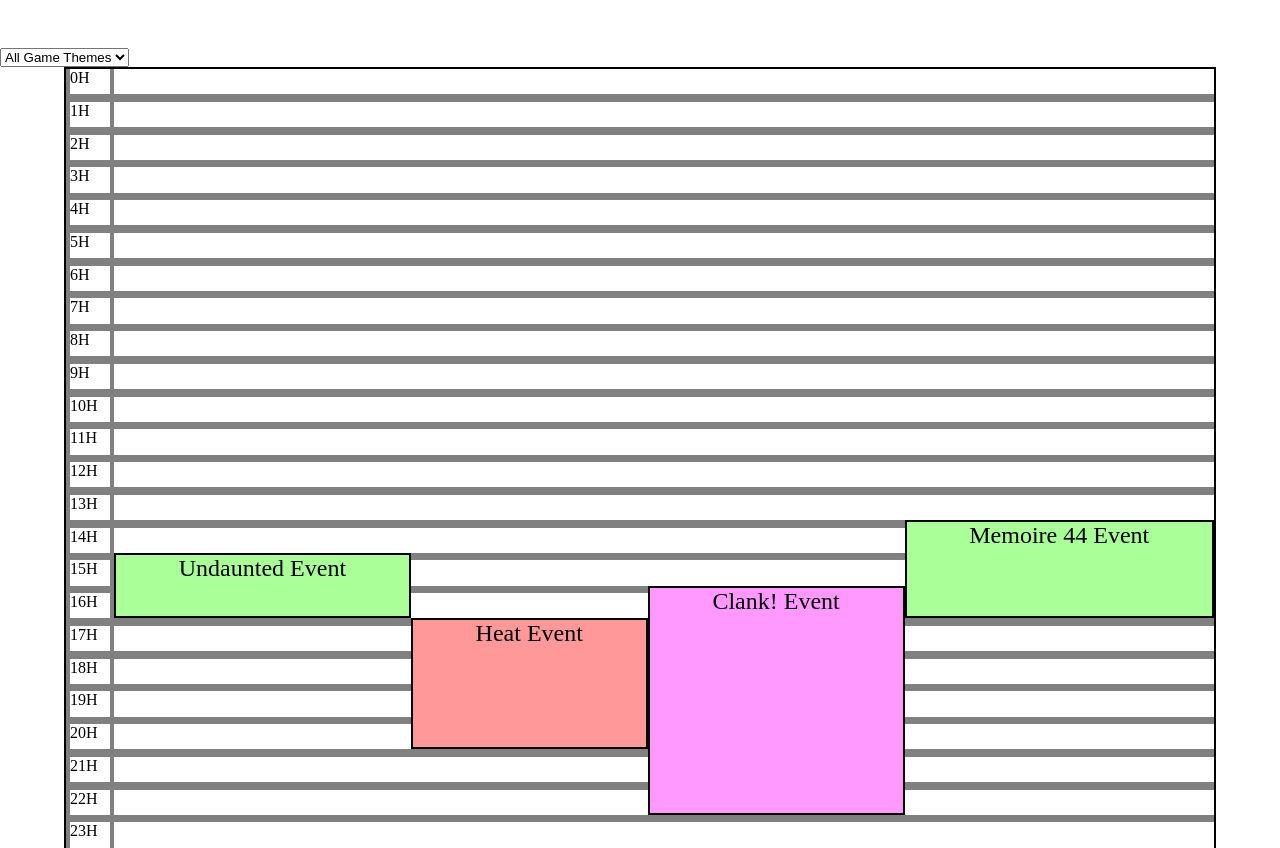
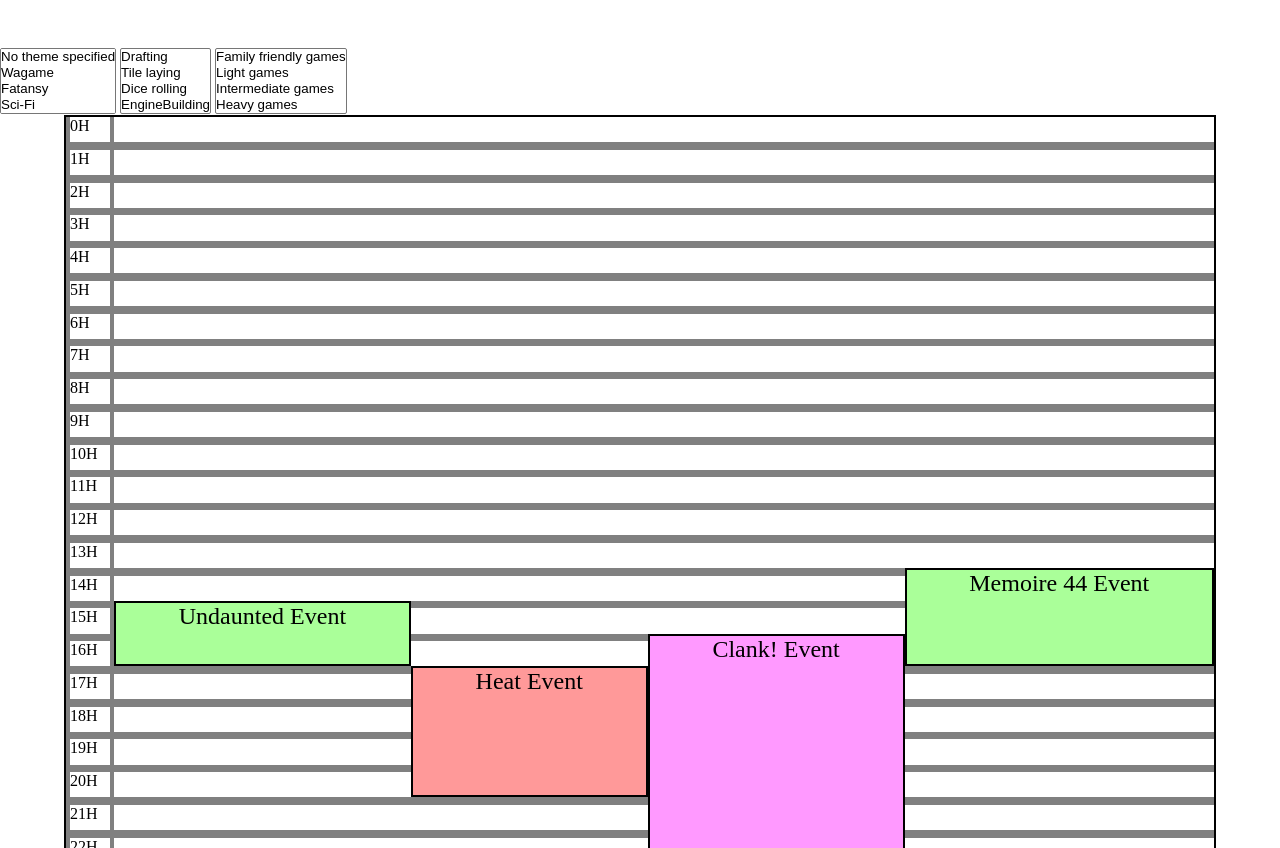
Before and after one commit to celestesystems/website_playerandco, a plain HTML site: page index.html in a window 1280 px wide. Shown: the part 896-1744 px from the top of the page. Drawn offline with Linux system fonts and the light colour scheme.

Commit message:
Removed HTML option elements, calendar.js now handles generating filters

```diff
--- a/index.html
+++ b/index.html
@@ -36,12 +36,16 @@
         <section>
             <script type="module" src="src/scripts/view/calendar/calendar.js"></script>
 
-            <select  id="CalendarFilterTheme" title="Filter Game Theme">
-                <option value="all">All Game Themes</option>
-                <option value="wargame">Wargame</option>
-                <option value="fantasy">Fantasy</option>
-                <option value="scifi">Sci-Fi</option>
-                <option value="Racing">Racing</option>
+            <select id="CalendarFilterTheme" title="Filter Game themes" multiple="true">
+
+            </select>
+
+            <select id="CalendarFilterMechanic" title="Filter Game mechanics" multiple="true">
+
+            </select>
+
+            <select id="CalendarFilterComplexity" title="Filter Game complexity" multiple="true">
+
             </select>
 
             <div id="CalendarContainer">
--- a/src/scripts/model/game_events/game_event.js
+++ b/src/scripts/model/game_events/game_event.js
@@ -4,6 +4,31 @@
     static FANTASY= "Fatansy";
     static SCIFI= "Sci-Fi";
     static RACING= "Racing";
+    static ADVENTURE = "Adventure";
+    static TRANSPORTS = "Transports";
+    static CITYBUILDING = "City Building";
+    static HORROR = "Horror";
+    static PIRATES = "Pirates";
+    static ZOMBIES = "Zombies";
+    static VIDEOGAME = "Video game theme";
+    static LANDSCAPE = "Landscape";
+    static MEDIEVAL = "Medieval";
+    static ANIMAL = "Animal";
+    static PREHISTORIC = "Prehistoric";
+}
+
+class GameMechanics{
+    static DRAFTING = "Drafting";
+    static TILELAYING = "Tile laying";
+    static DICEROLLING = "Dice rolling";
+    static ENGINEBUILDING = "EngineBuilding";
+}
+
+class GameComplexities{
+    static FAMILYFRIENDLY = "Family friendly games";
+    static LIGHT = "Light games"
+    static INTERMEDIATE = "Intermediate games";
+    static HEAVY = "Heavy games";
 }
 
 class GameEvent{
@@ -50,4 +75,4 @@
     }
 }
 
-export {GameEventDatabase ,GameEvent, GameThemes};
+export {GameEventDatabase ,GameEvent, GameThemes, GameMechanics, GameComplexities};
--- a/src/scripts/view/calendar/calendar.js
+++ b/src/scripts/view/calendar/calendar.js
@@ -1,7 +1,11 @@
-import { GameEvent, GameEventDatabase, GameThemes } from "../../model/game_events/game_event.js";
+import { GameEvent, GameEventDatabase, GameThemes, GameMechanics, GameComplexities } from "../../model/game_events/game_event.js";
 import pop_up_event_manager from "../pop_up_event/pop_up_event.js";
 
 const calendar_element = document.getElementById("CalendarContainer");
+
+const calendar_filter_theme = document.getElementById("CalendarFilterTheme");
+const calendar_filter_mechanic = document.getElementById("CalendarFilterMechanic");
+const calendar_filter_complexity = document.getElementById("CalendarFilterComplexity");
 
 class Calendar{
     Calendar_elements;
@@ -14,6 +18,61 @@
 
     Display(){
         new CalendarDay(this.game_events);
+
+        new CalendarFilterTheme();
+        new CalendarFilterMechanic();
+        new CalendarFilterComplexity();
+    }
+}
+
+class CalendarFilterTheme{
+    constructor(){
+        this.Display();
+    }
+
+    Display(){
+        for (const key in GameThemes) {
+            let option = document.createElement("option");
+
+            option.setAttribute("value", GameThemes[key]);
+            option.innerHTML = GameThemes[key];
+
+            calendar_filter_theme.appendChild(option);
+        }
+    }
+}
+
+class CalendarFilterMechanic{
+    constructor(){
+        this.Display();
+    }
+
+    Display(){
+        for (const key in GameMechanics) {
+            let option = document.createElement("option");
+
+            option.setAttribute("value", GameMechanics[key]);
+            option.appendChild(document.createTextNode(GameMechanics[key]));
+
+            calendar_filter_mechanic.appendChild(option);
+        }
+    }
+}
+
+class CalendarFilterComplexity{
+    constructor(){
+        this.Display();
+    }
+
+    Display(){
+        for (const key in GameComplexities) {
+            let option = document.createElement("option");
+
+            option.setAttribute("value", GameComplexities[key]);
+            option.appendChild(document.createTextNode(GameComplexities[key]));
+
+            calendar_filter_complexity.appendChild(option);
+        }
     }
 }
 
@@ -35,7 +94,7 @@
             event_day_label_hour.className = "CalendarHour";
             event_day_label_hour.setAttribute("style", `grid-column: 1; grid-row: ${i * 2 + 1}`);
 
-            event_day_label_hour.appendChild(document.createTextNode(i + "H"));
+            event_day_label_hour.innerHTML = i + "H";
 
             event_day_container.appendChild(event_day_label_hour);
 
--- a/src/styles/main_style.css
+++ b/src/styles/main_style.css
@@ -222,10 +222,6 @@
     width: 100vw;
 }
 
-#PopUpDi>.EventBox{
-    margin: auto;
-}
-
 /*
 
 Other Styling
```
